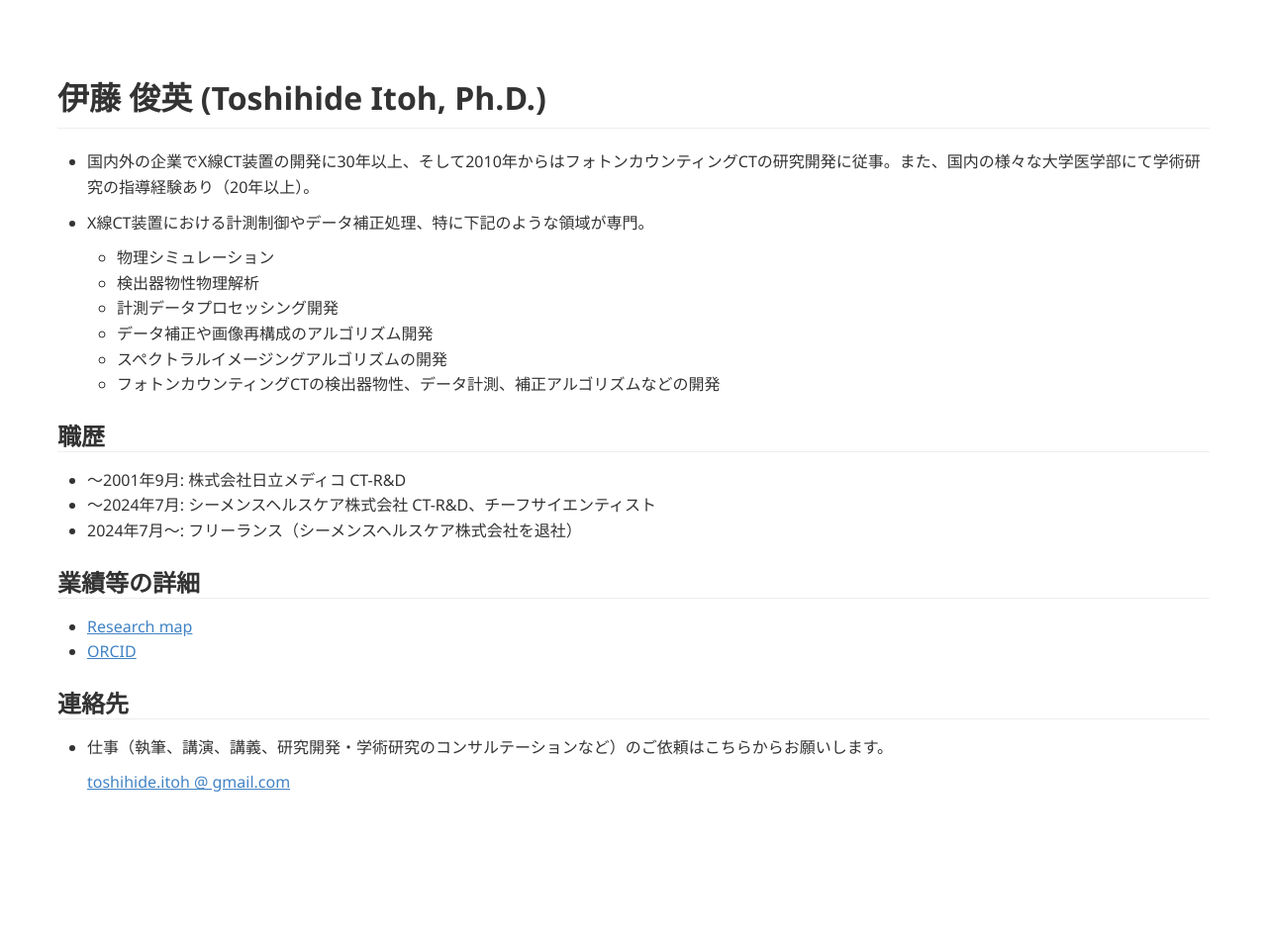
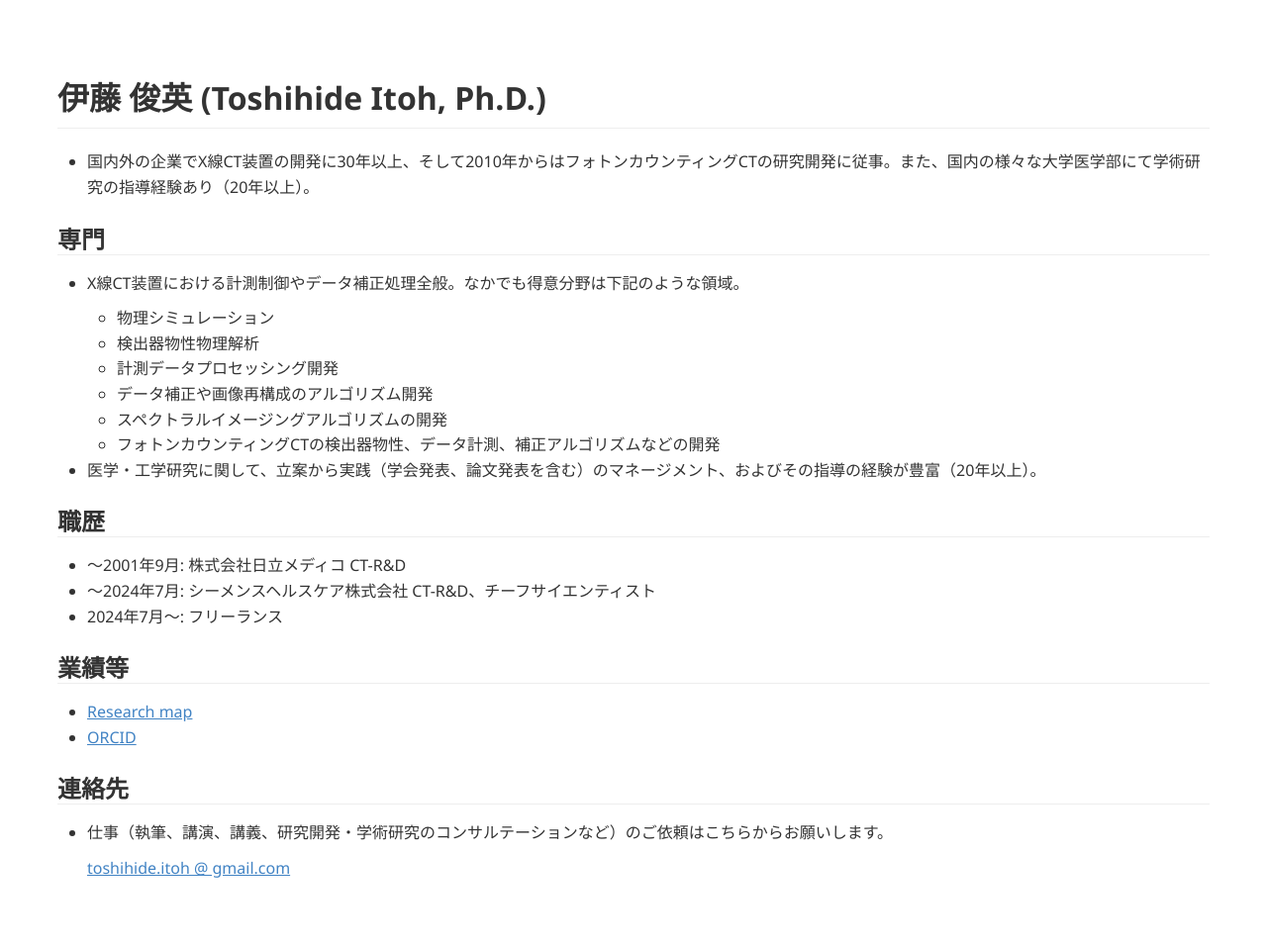
Before and after one commit to tnitoh/tnitoh.github.io, a Jekyll site: the page built from index.md, in a window 1280 px wide. Shown: the whole page at 99% size. Built offline with Jekyll 4.4.1, drawn with Linux system fonts in a browser that asks for light colours; Markdown is read by kramdown in place of the engine named in the settings; before the commit the page ends 900 px from its top, so only the background shows below that.

Commit message:
Update index.md

```diff
--- a/index.md
+++ b/index.md
@@ -7,7 +7,8 @@ title: Toshihide Itoh's web page
 
 - 国内外の企業でX線CT装置の開発に30年以上、そして2010年からはフォトンカウンティングCTの研究開発に従事。また、国内の様々な大学医学部にて学術研究の指導経験あり（20年以上）。
 
-- X線CT装置における計測制御やデータ補正処理、特に下記のような領域が専門。
+## 専門
+- X線CT装置における計測制御やデータ補正処理全般。なかでも得意分野は下記のような領域。
 
   - 物理シミュレーション
   - 検出器物性物理解析
@@ -16,14 +17,16 @@ title: Toshihide Itoh's web page
   - スペクトラルイメージングアルゴリズムの開発
   - フォトンカウンティングCTの検出器物性、データ計測、補正アルゴリズムなどの開発
 
+- 医学・工学研究に関して、立案から実践（学会発表、論文発表を含む）のマネージメント、およびその指導の経験が豊富（20年以上）。
+
 
 ## 職歴
 - 〜2001年9月: 株式会社日立メディコ CT-R&D
 - ～2024年7月: シーメンスヘルスケア株式会社 CT-R&D、チーフサイエンティスト
-- 2024年7月〜: フリーランス（シーメンスヘルスケア株式会社を退社）
+- 2024年7月〜: フリーランス
 
 
-## 業績等の詳細
+## 業績等
 - [Research map](https://researchmap.jp/tnitoh?lang=jp){:target="_blank"}
 - [ORCID](https://orcid.org/0000-0002-0283-1225){:target="_blank"}
 <!--## [Scopus](https://www.scopus.com/authid/detail.uri?authorId=36983520100){:target="_blank"}-->
```
